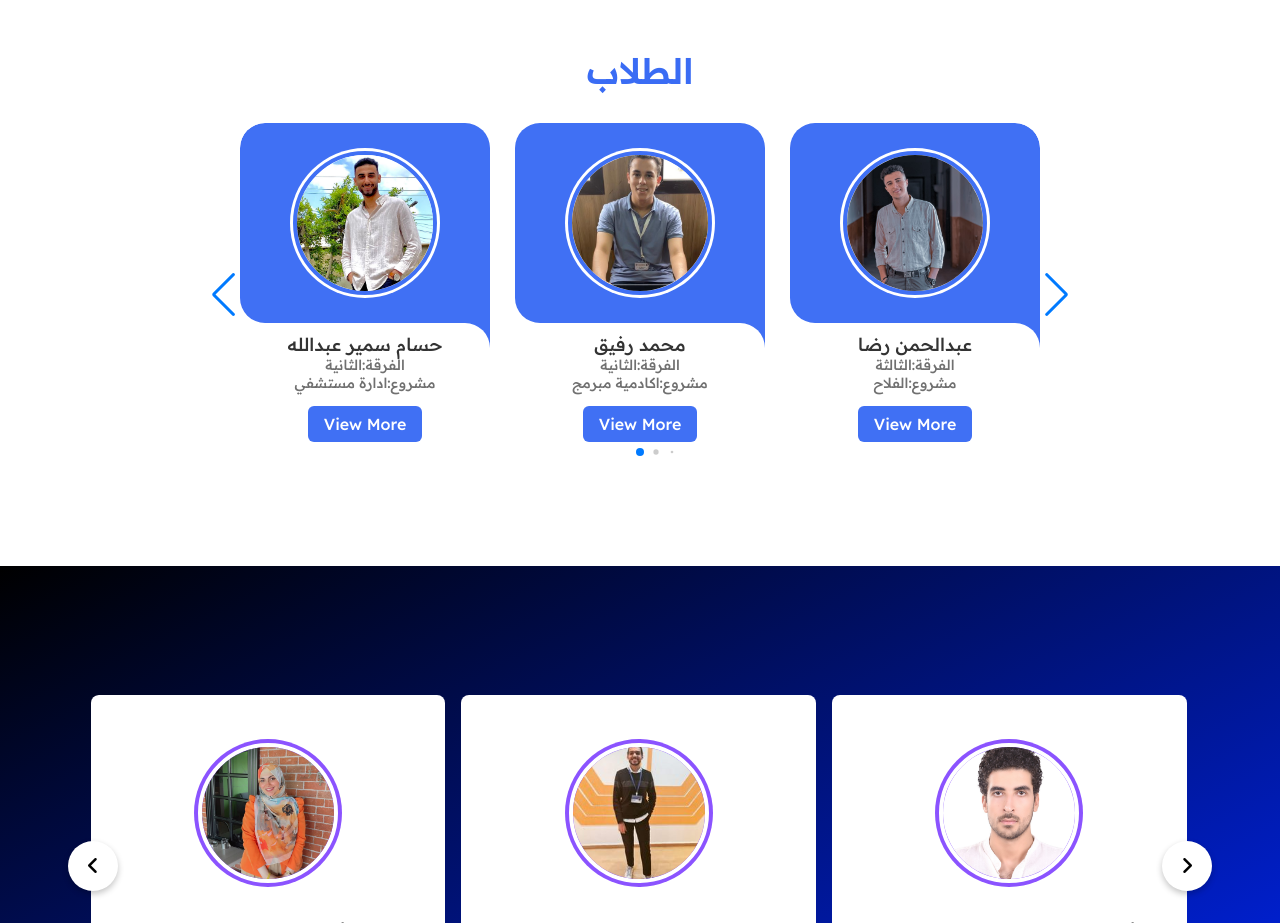
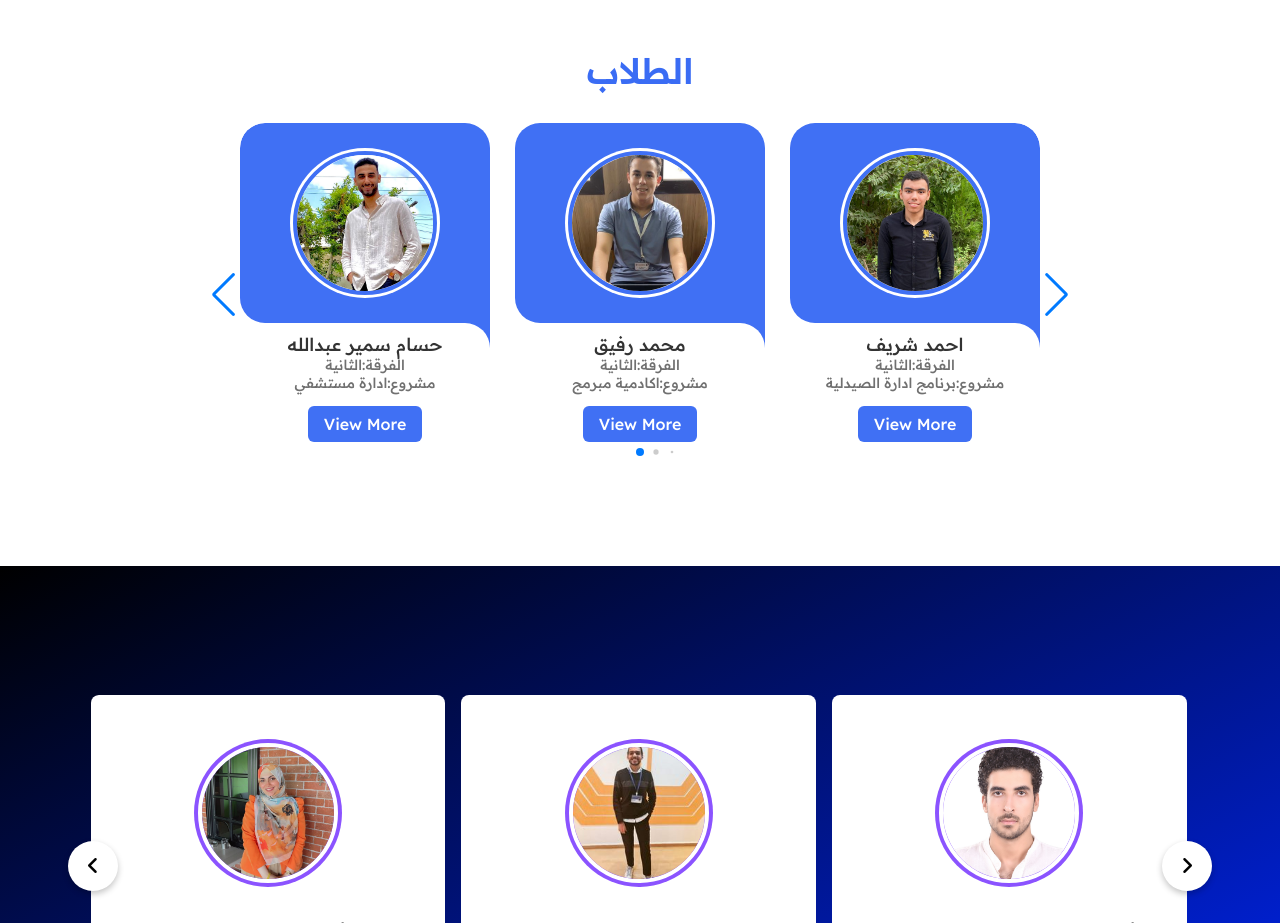
Before and after one commit to hosamsamer019/hosamsamir.github.io, a plain HTML site: page index.html in a window 1280 px wide. Shown: the part 3680-4603 px from the top of the page. Drawn offline with Linux system fonts and the light colour scheme.

Commit message:
New Version

```diff
--- a/index.html
+++ b/index.html
@@ -233,7 +233,21 @@
                                     <h2 class="name">محمد رفيق</h2>
                                     <p class="description">الفرقة:الثانية</p>
                                     <p class="description">مشروع:اكادمية مبرمج</p>
-                                  <a href="https://www.facebook.com/profile.php?id=100048642200024">  <button class="button">View More</button></a>
+                                    <a href="https://www.facebook.com/profile.php?id=100048642200024">  <button class="button">View More</button></a>
+                                </div>
+                            </div>
+                            <div class="card swiper-slide">
+                                <div class="image-content">
+                                    <span class="overlay"></span>
+                                    <div class="card-image">
+                                        <img src="images/احمد شريف.jpg" alt="" class="card-img">
+                                    </div>
+                                </div>
+                                <div class="card-content">
+                                    <h2 class="name">احمد شريف</h2>
+                                    <p class="description">الفرقة:الثانية</p>
+                                    <p class="description">مشروع:برنامج ادارة الصيدلية</p>
+                                    <a href="https://www.facebook.com/profile.php?id=100011173810749">  <button class="button">View More</button></a>
                                 </div>
                             </div>
                             <div class="card swiper-slide">
```
Also changed, not shown: images/احمد شريف.jpg (added).
